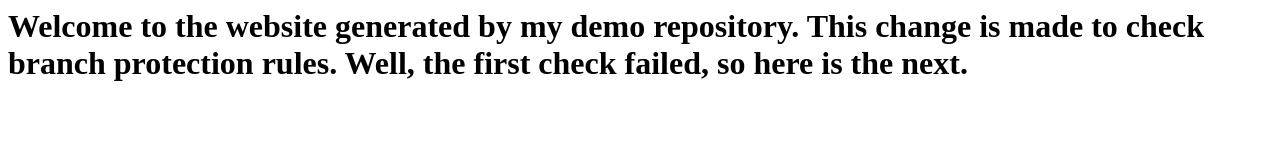
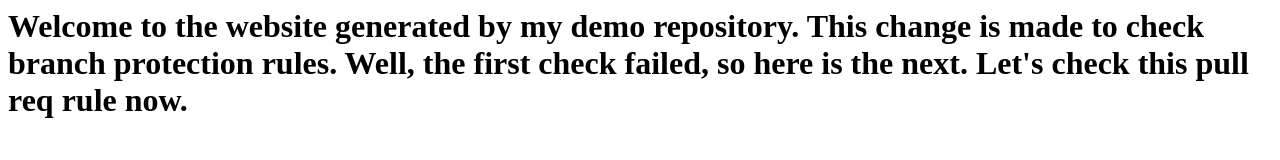
Before and after one commit to NWG-BootCamp/demo-repository, a website: page index.html in a window 1280 px wide. Drawn offline with Linux system fonts and the light colour scheme.

Commit message:
pull req rule check

```diff
--- a/index.html
+++ b/index.html
@@ -1 +1 @@
-<h1>Welcome to the website generated by my demo repository. This change is made to check branch protection rules. Well, the first check failed, so here is the next.</h1>
+<h1>Welcome to the website generated by my demo repository. This change is made to check branch protection rules. Well, the first check failed, so here is the next. Let's check this pull req rule now.</h1>
```
